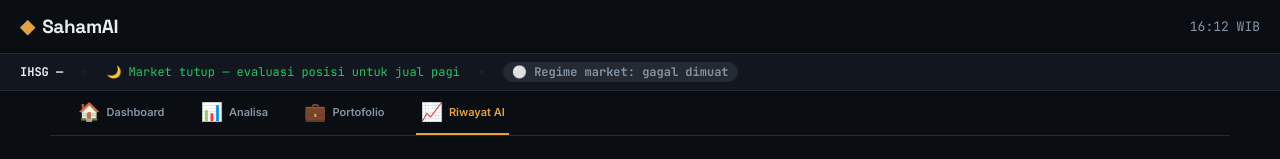
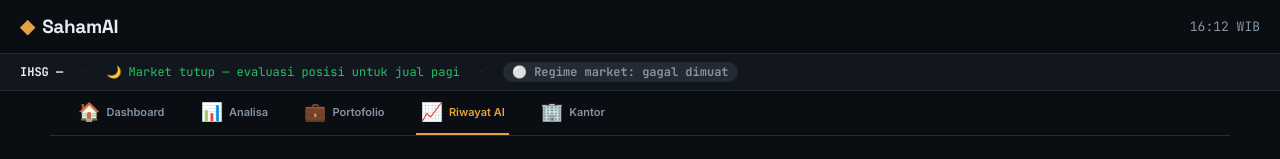
Before and after one commit to fitryandhika/saham-ai-vercel, a website: page riwayat.html in a window 1280 px wide. Shown: the top 159 px of the page. Drawn offline with Linux system fonts and the light colour scheme; no server answers.

Commit message:
Update riwayat.html

```diff
--- a/riwayat.html
+++ b/riwayat.html
@@ -35,6 +35,7 @@
   <a href="index.html" class="nav-tab"><span class="nav-icon">📊</span><span class="nav-text">Analisa</span></a>
   <a href="portfolio.html" class="nav-tab"><span class="nav-icon">💼</span><span class="nav-text">Portofolio</span></a>
   <a href="riwayat.html" class="nav-tab active"><span class="nav-icon">📈</span><span class="nav-text">Riwayat AI</span></a>
+  <a href="office.html" class="nav-tab"><span class="nav-icon">🏢</span><span class="nav-text">Kantor</span></a>
 </nav>
 
 <main class="container">
```
